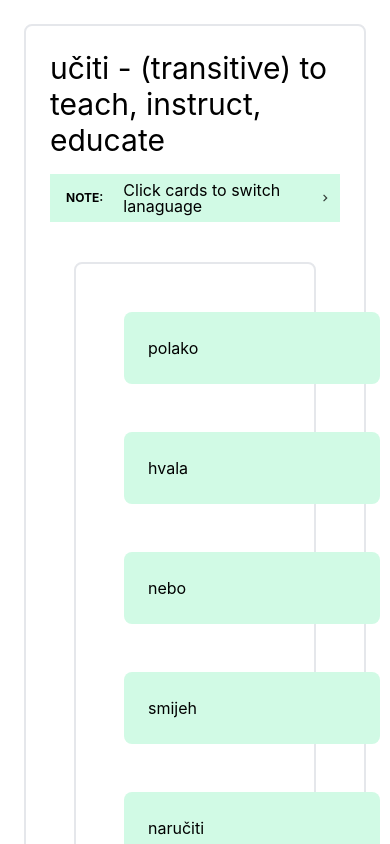
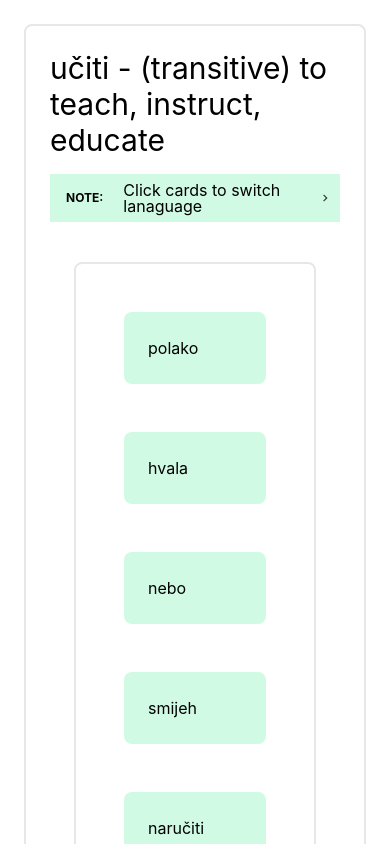
Before and after one commit to MarkNenadov/uciti, a React (Create React App) app: page / in a window 390 px wide. Shown: the top 844 px of the page. Built offline with nearby package versions, Linux system fonts and the light colour scheme.

Commit message:
fix styling of flashcards on mobile resolutions

```diff
--- a/src/Components/FlashCardView.tsx
+++ b/src/Components/FlashCardView.tsx
@@ -14,9 +14,8 @@ export function FlashCardView( {flashCard, startingLanguage}: FlashCardProps ) {
     }, [startingLanguage] );
 
     return (
-        <div>
             <div
-                className="flex justify-between cursor-pointer border-1 rounded-lg w-64 m-6 p-6 bg-emerald-100 hover:bg-emerald-200"
+                className="flex justify-between cursor-pointer border-1 rounded-lg w-full md:w-64 m-6 p-6 bg-emerald-100 hover:bg-emerald-200"
                 onClick={ () => { setShowSerbian( !showSerbian );} }
             >
                 <div>
@@ -24,6 +23,5 @@ export function FlashCardView( {flashCard, startingLanguage}: FlashCardProps ) {
                     { !showSerbian && flashCard.englishTranslation }
                 </div>
             </div>
-        </div>
     )
 }
--- a/src/index.css
+++ b/src/index.css
@@ -487,9 +487,6 @@ video {
 .w-4 {
   width: 1rem;
 }
-.w-64 {
-  width: 16rem;
-}
 .w-full {
   width: 100%;
 }
@@ -530,6 +527,10 @@ video {
 .bg-emerald-100 {
   --tw-bg-opacity: 1;
   background-color: rgb(209 250 229 / var(--tw-bg-opacity));
+}
+.bg-gray-100 {
+  --tw-bg-opacity: 1;
+  background-color: rgb(243 244 246 / var(--tw-bg-opacity));
 }
 .fill-current {
   fill: currentColor;
@@ -626,6 +627,10 @@ code {
 
 @media (min-width: 768px) {
 
+  .md\:w-64 {
+    width: 16rem;
+  }
+
   .md\:flex-row {
     flex-direction: row;
   }
```
